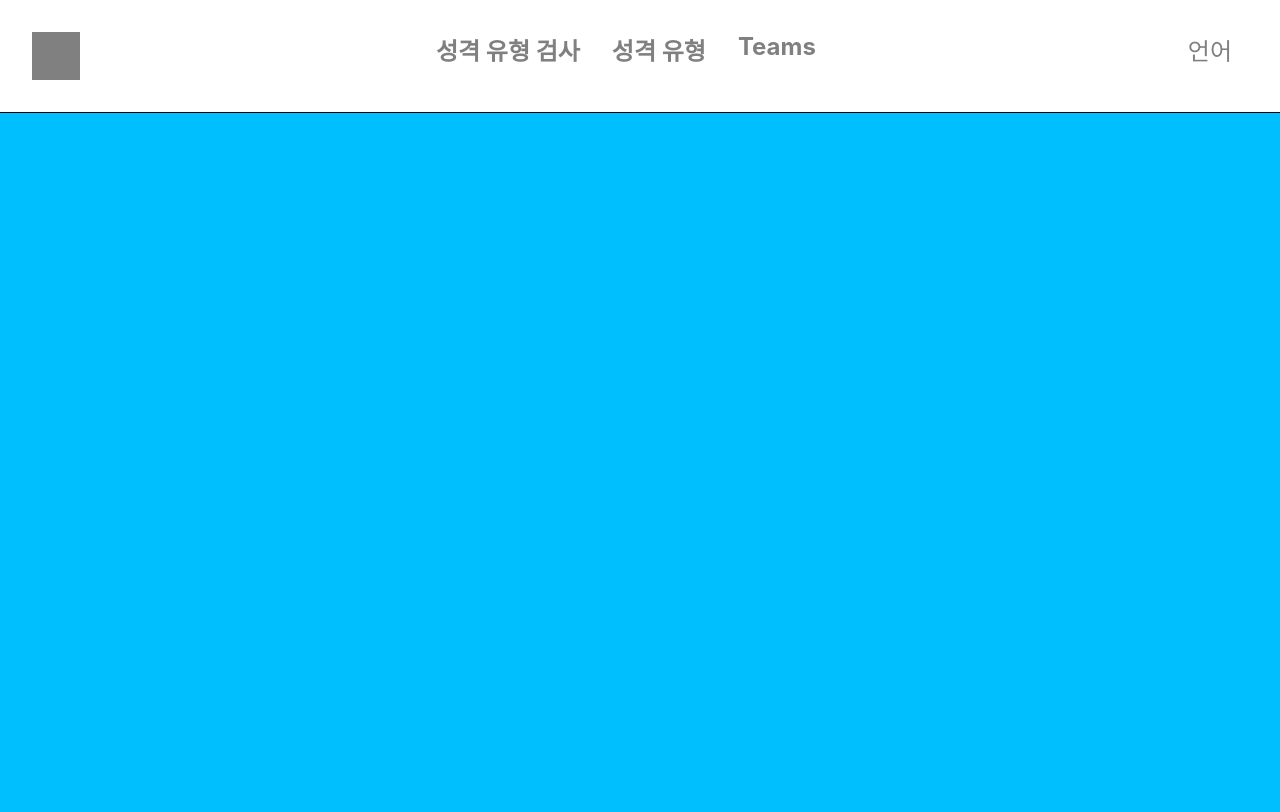
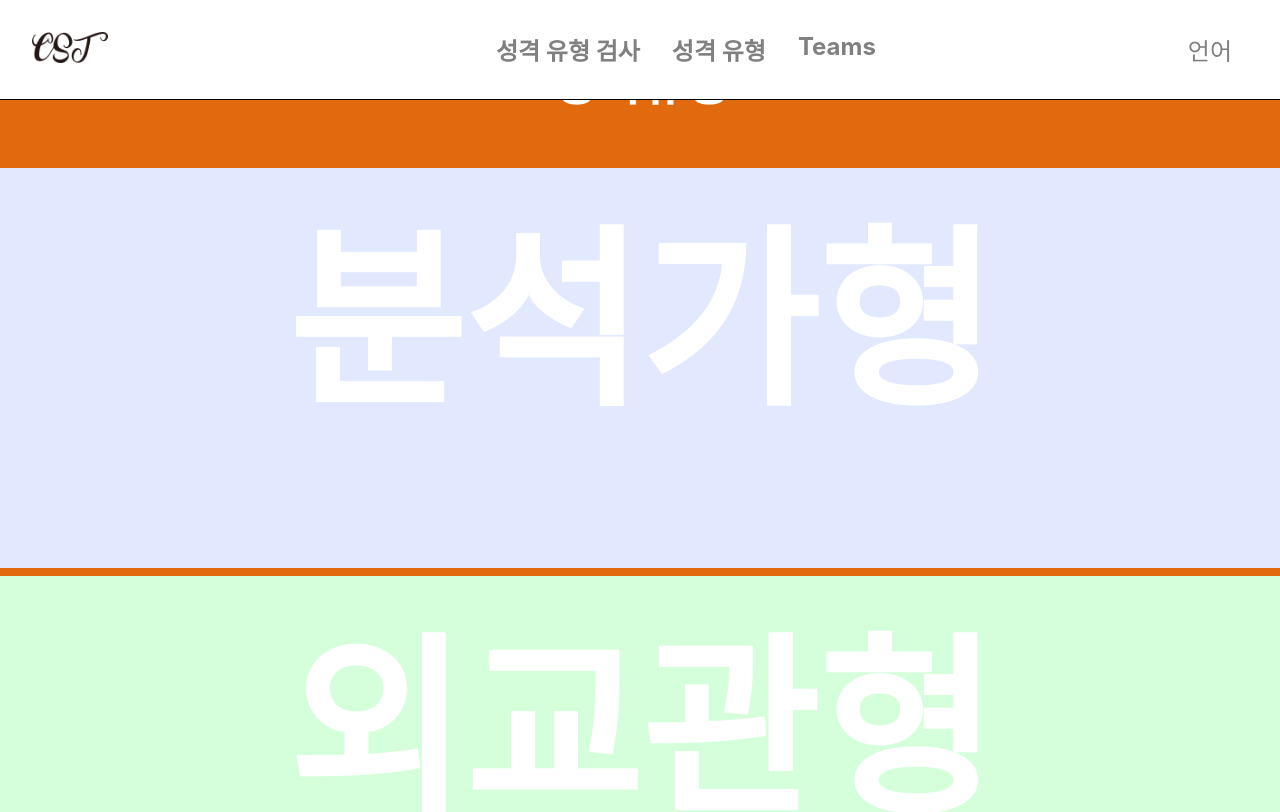
Before and after one commit to CrePASS-Study-Team/front-end, a React (Create React App) app: page /typeintroduction in a window 1280 px wide. Shown: the top 812 px of the page. Built offline with nearby package versions, Linux system fonts and the light colour scheme.

Commit message:
Add TypeInstruction Page init

```diff
--- a/src/components/Header.tsx
+++ b/src/components/Header.tsx
@@ -1,6 +1,7 @@
 import React from 'react';
 import { useNavigate } from 'react-router-dom';
 import styled from 'styled-components';
+import logo from '../assets/CRT_logo.png';
 
 const Header = () => {
   const naviagte = useNavigate();
@@ -8,7 +9,7 @@ const Header = () => {
   return (
     <Wrapper>
       <LogoContainer>
-        <Logo onClick={() => naviagte('/')} />
+        <Logo src={logo} alt="logo" onClick={() => naviagte('/')} />
       </LogoContainer>
       <NaviContainer>
         <Contents onClick={() => naviagte('/survey')}>성격 유형 검사</Contents>
@@ -34,10 +35,8 @@ const Wrapper = styled.div`
 
 const LogoContainer = styled.div``;
 
-const Logo = styled.div`
-  width: 3rem;
-  height: 3rem;
-  background-color: gray;
+const Logo = styled.img`
+  width: 45%;
 `;
 
 const NaviContainer = styled.div`
--- /dev/null
+++ b/src/components/TitleHeader.tsx
@@ -0,0 +1,19 @@
+import React from 'react';
+import styled from 'styled-components';
+
+const TitleHeader = ({ title }: any) => {
+  return <ContentsHeader>{title}</ContentsHeader>;
+};
+
+const ContentsHeader = styled.div`
+  display: flex;
+  align-items: center;
+  justify-content: center;
+  width: 100%;
+  height: 20vh;
+  color: white;
+  font-size: 3rem;
+  font-weight: 700;
+`;
+
+export default TitleHeader;
--- a/src/pages/Main/Main.tsx
+++ b/src/pages/Main/Main.tsx
@@ -61,7 +61,7 @@ const ButtonContainer = styled.div`
 `;
 
 const Button = styled.button`
-  background-color: #ac58fa;
+  background-color: #095ea5;
   width: 20rem;
   height: 5rem;
   border-radius: 4rem;
--- a/src/pages/Survey/Survey.tsx
+++ b/src/pages/Survey/Survey.tsx
@@ -1,11 +1,12 @@
 import React from 'react';
 import Header from '../../components/Header';
+import TitleHeader from '../../components/TitleHeader';
 
 const Survey = () => {
   return (
     <div>
       <Header />
-      Survey
+      <TitleHeader title="무료 성격유형검사" />
     </div>
   );
 };
--- a/src/pages/TypeIntroduction/TypeIntroduction.tsx
+++ b/src/pages/TypeIntroduction/TypeIntroduction.tsx
@@ -1,13 +1,39 @@
 import React from 'react';
 import Header from '../../components/Header';
+import styled from 'styled-components';
 
 const TypeIntroduction = () => {
   return (
     <div>
       <Header />
-      TypeIntroduction
+      <ContentsHeader>성격유형</ContentsHeader>
+      <TypeContainer style={{ background: '#E2E9FF' }}>분석가형</TypeContainer>
+      <TypeContainer style={{ background: '#D5FFDB' }}>외교관형</TypeContainer>
+      <TypeContainer style={{ background: '#CEFFFF' }}>관리자형</TypeContainer>
+      <TypeContainer style={{ background: '#FFF7B1' }}>탐험가형</TypeContainer>
     </div>
   );
 };
 
+const ContentsHeader = styled.div`
+  display: flex;
+  align-items: center;
+  justify-content: center;
+  width: 100%;
+  height: 20vh;
+  color: white;
+  font-size: 3rem;
+  font-weight: 700;
+`;
+
+const TypeContainer = styled.div`
+  margin-top: 1vh;
+  width: 100%;
+  height: 50vh;
+  text-align: center;
+  color: white;
+  font-size: 12rem;
+  font-weight: 700;
+`;
+
 export default TypeIntroduction;
--- a/src/styles/GlobalStyle.tsx
+++ b/src/styles/GlobalStyle.tsx
@@ -18,6 +18,6 @@ html, body {
    padding : 0;
    width:100%;
    height : 100%;
-   background-color: #00bfff;
+   background-color: #E26A0E;
    }
 `;
```
Also changed, not shown: src/assets/CRT_logo.png (added).
